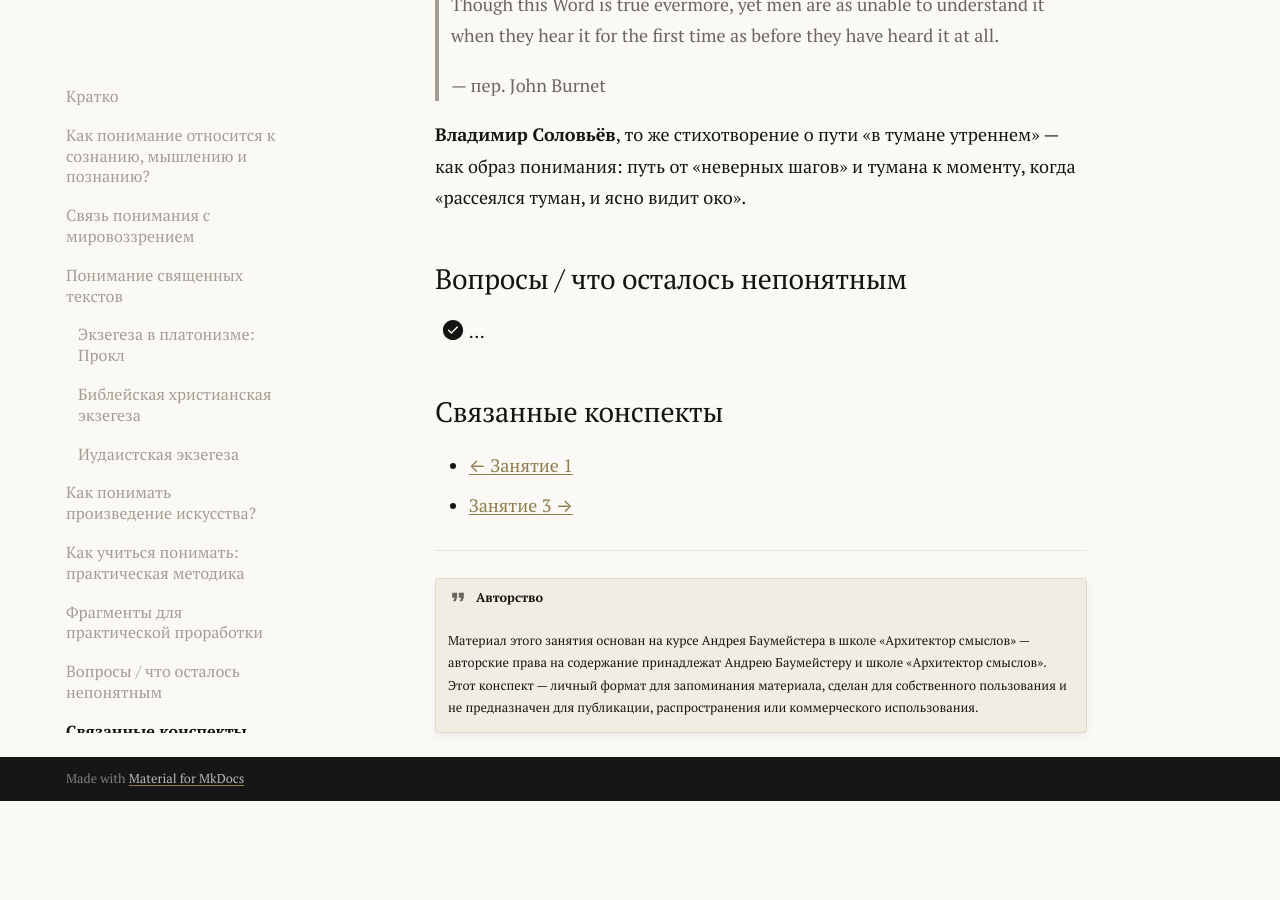
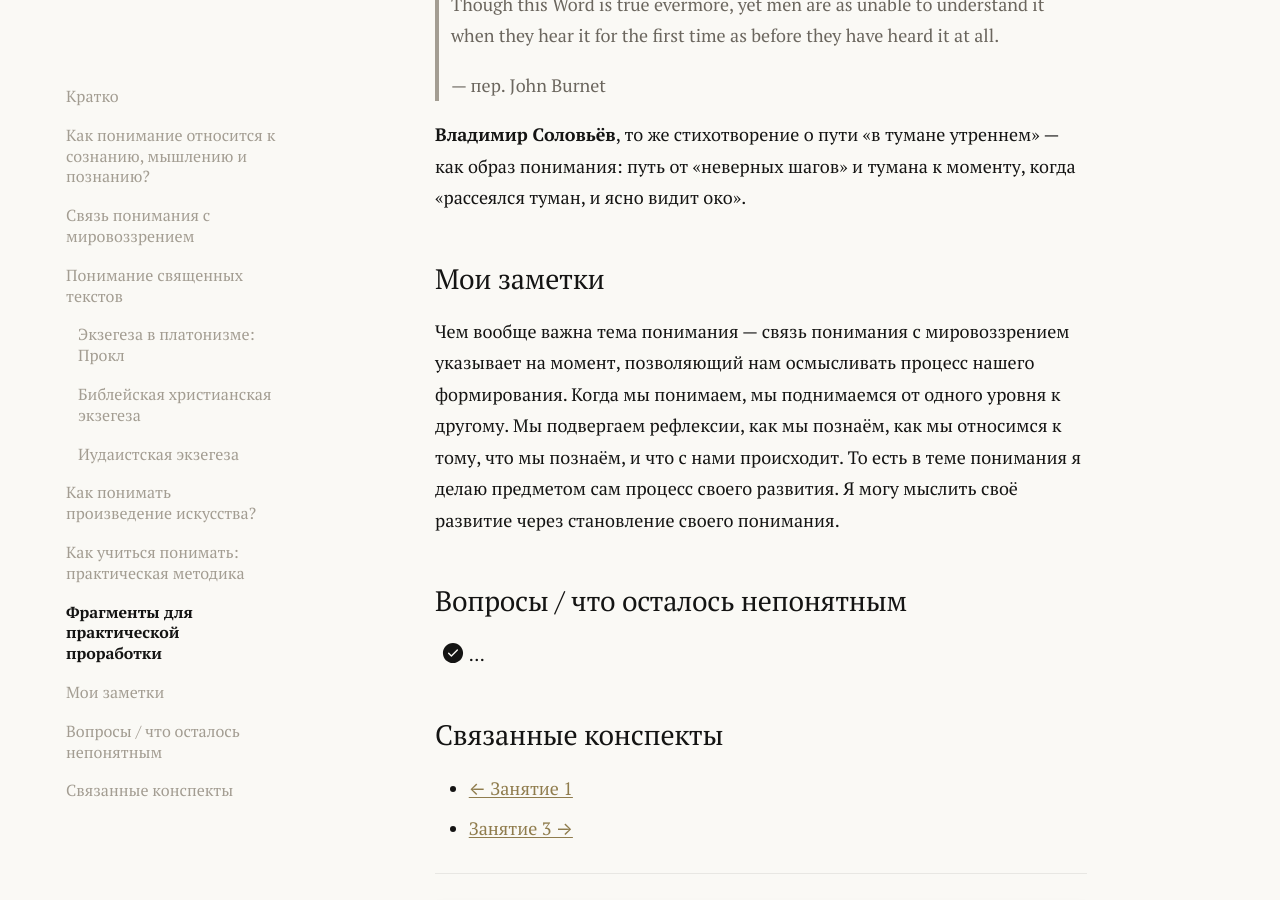
Before and after one commit to KseniaLapushka/phylosophie, an MkDocs documentation site: the page built from docs/ponimanie/zanyatie-02-svyaschennye-teksty-i-iskusstvo.md, in a window 1280 px wide and 900 px high, scrolled down 5217 px. Built offline with MkDocs 1.6.1 and Material for MkDocs 9.7.7, drawn with Linux system fonts in a browser that asks for light colours; comment, search, counter and statistics services are not loaded; before the commit the page ends 6018 px from its top, so only the background shows below that.

Commit message:
Add personal reflection note to Понимание занятие 2
Co-Authored-By: Claude Sonnet 5 <noreply@anthropic.com>

```diff
--- a/docs/ponimanie/zanyatie-02-svyaschennye-teksty-i-iskusstvo.md
+++ b/docs/ponimanie/zanyatie-02-svyaschennye-teksty-i-iskusstvo.md
@@ -186,6 +186,16 @@ title: Занятие 2. Священные тексты, литература
 — как образ понимания: путь от «неверных шагов» и тумана к моменту,
 когда «рассеялся туман, и ясно видит око».
 
+## Мои заметки
+
+Чем вообще важна тема понимания — связь понимания с мировоззрением
+указывает на момент, позволяющий нам осмысливать процесс нашего
+формирования. Когда мы понимаем, мы поднимаемся от одного уровня к
+другому. Мы подвергаем рефлексии, как мы познаём, как мы относимся к
+тому, что мы познаём, и что с нами происходит. То есть в теме понимания
+я делаю предметом сам процесс своего развития. Я могу мыслить своё
+развитие через становление своего понимания.
+
 ## Вопросы / что осталось непонятным
 
 - [ ] ...
```
